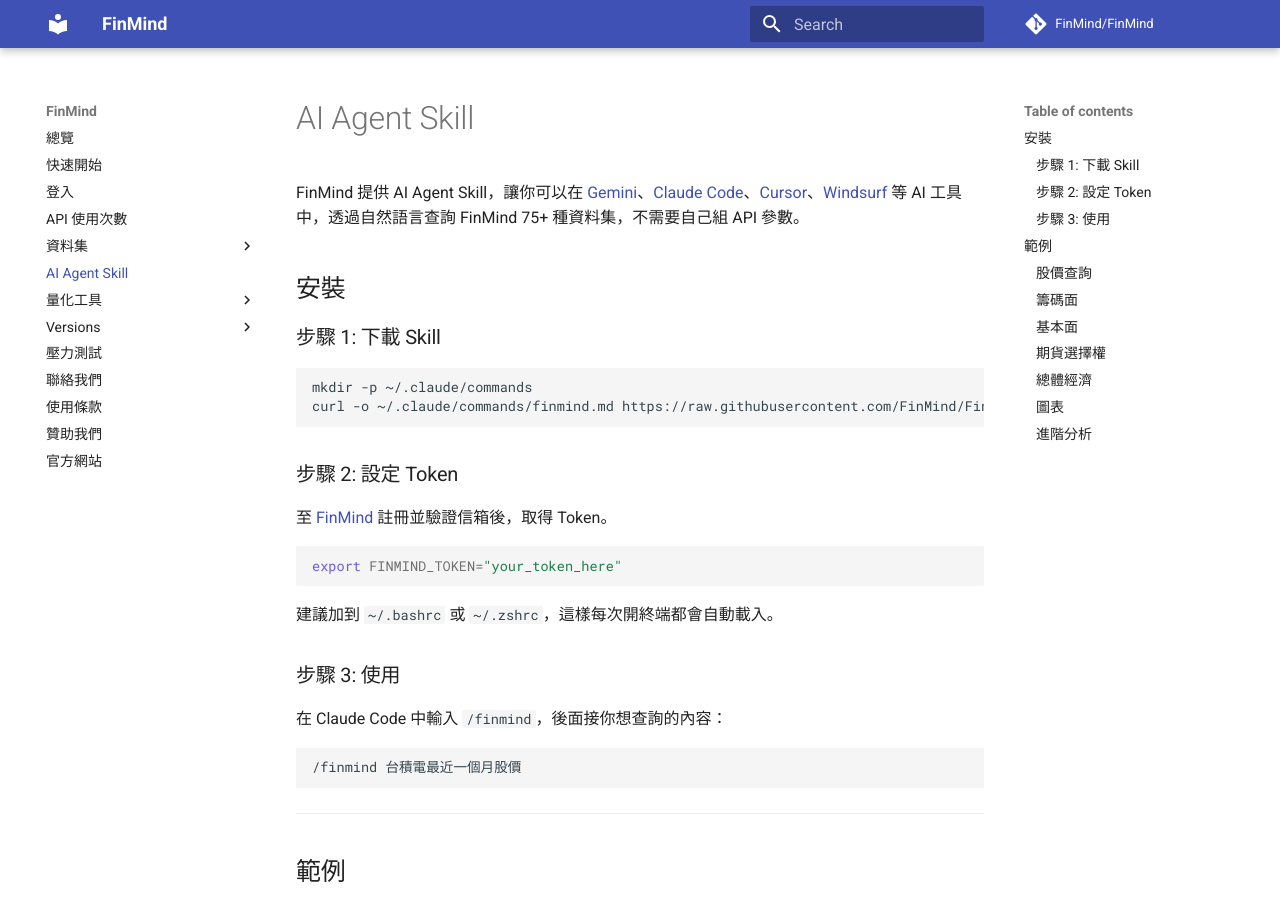
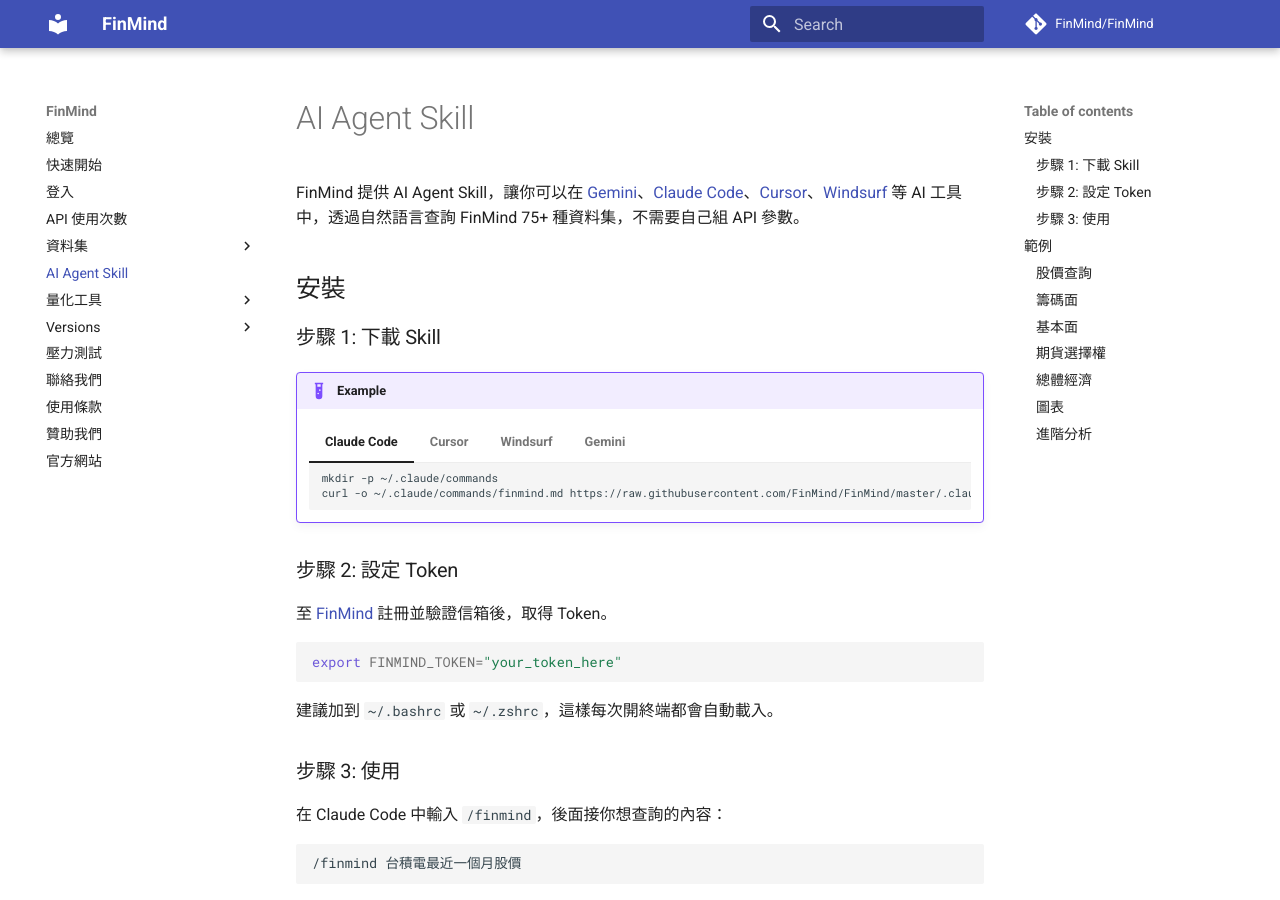
Before and after one commit to FinMind/FinMind-Doc, an MkDocs documentation site: the page built from docs/tutor/AgentSkill.md, in a window 1280 px wide and 900 px high. Built offline with MkDocs 1.6.1 and Material for MkDocs 9.7.7, drawn with Linux system fonts in a browser that asks for light colours; comment, search, counter and statistics services are not loaded.

Commit message:
docs: add multi-tool install tabs for Claude Code, Cursor, Windsurf, Gemini

````diff
--- a/docs/tutor/AgentSkill.md
+++ b/docs/tutor/AgentSkill.md
@@ -4,10 +4,25 @@ FinMind 提供 AI Agent Skill，讓你可以在 [Gemini](https://gemini.google.c
 
 ### 步驟 1: 下載 Skill
 
-```bash
-mkdir -p ~/.claude/commands
-curl -o ~/.claude/commands/finmind.md https://raw.githubusercontent.com/FinMind/FinMind/master/.claude/commands/finmind.md
-```
+!!! example
+    === "Claude Code"
+        ```bash
+        mkdir -p ~/.claude/commands
+        curl -o ~/.claude/commands/finmind.md https://raw.githubusercontent.com/FinMind/FinMind/master/.claude/commands/finmind.md
+        ```
+    === "Cursor"
+        ```bash
+        mkdir -p .cursor/rules
+        curl -o .cursor/rules/finmind.mdc https://raw.githubusercontent.com/FinMind/FinMind/master/.claude/commands/finmind.md
+        ```
+    === "Windsurf"
+        ```bash
+        curl -o .windsurfrules https://raw.githubusercontent.com/FinMind/FinMind/master/.claude/commands/finmind.md
+        ```
+    === "Gemini"
+        ```bash
+        curl -o GEMINI.md https://raw.githubusercontent.com/FinMind/FinMind/master/.claude/commands/finmind.md
+        ```
 
 ### 步驟 2: 設定 Token
 
````
